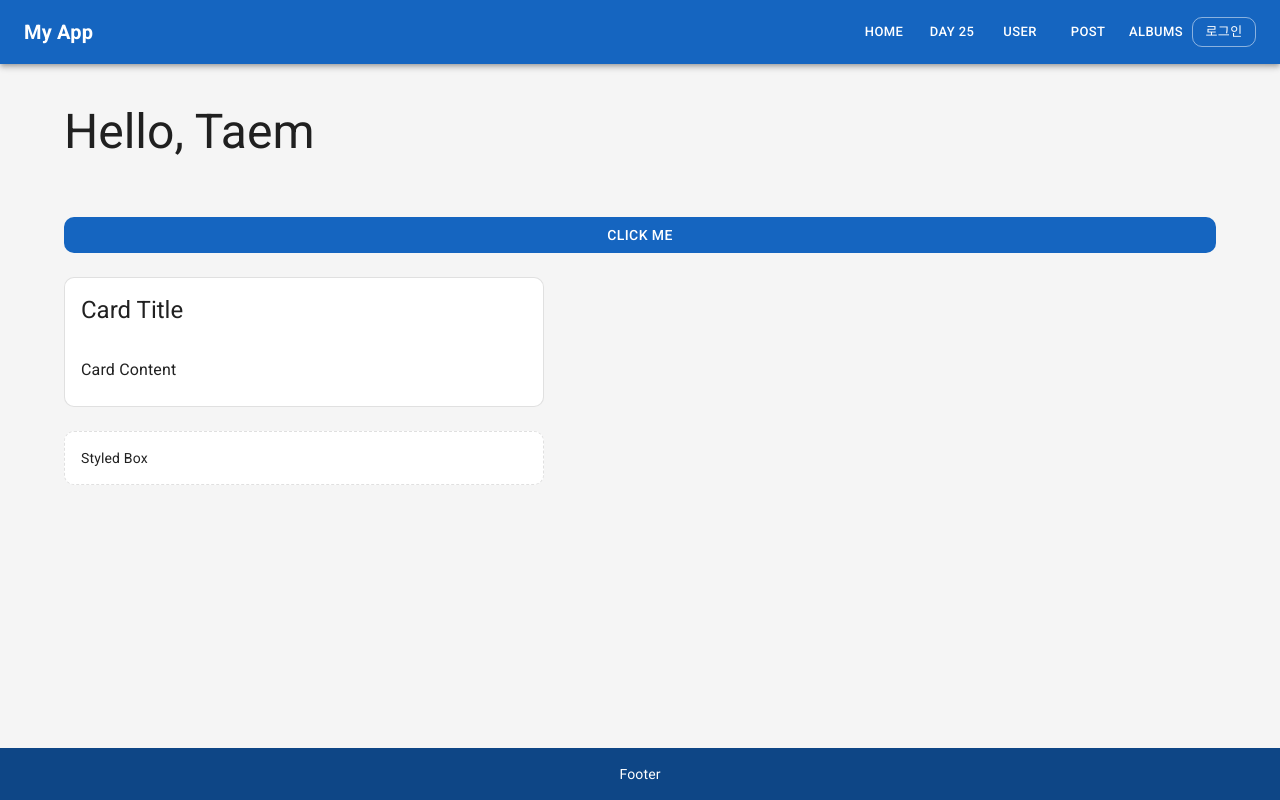
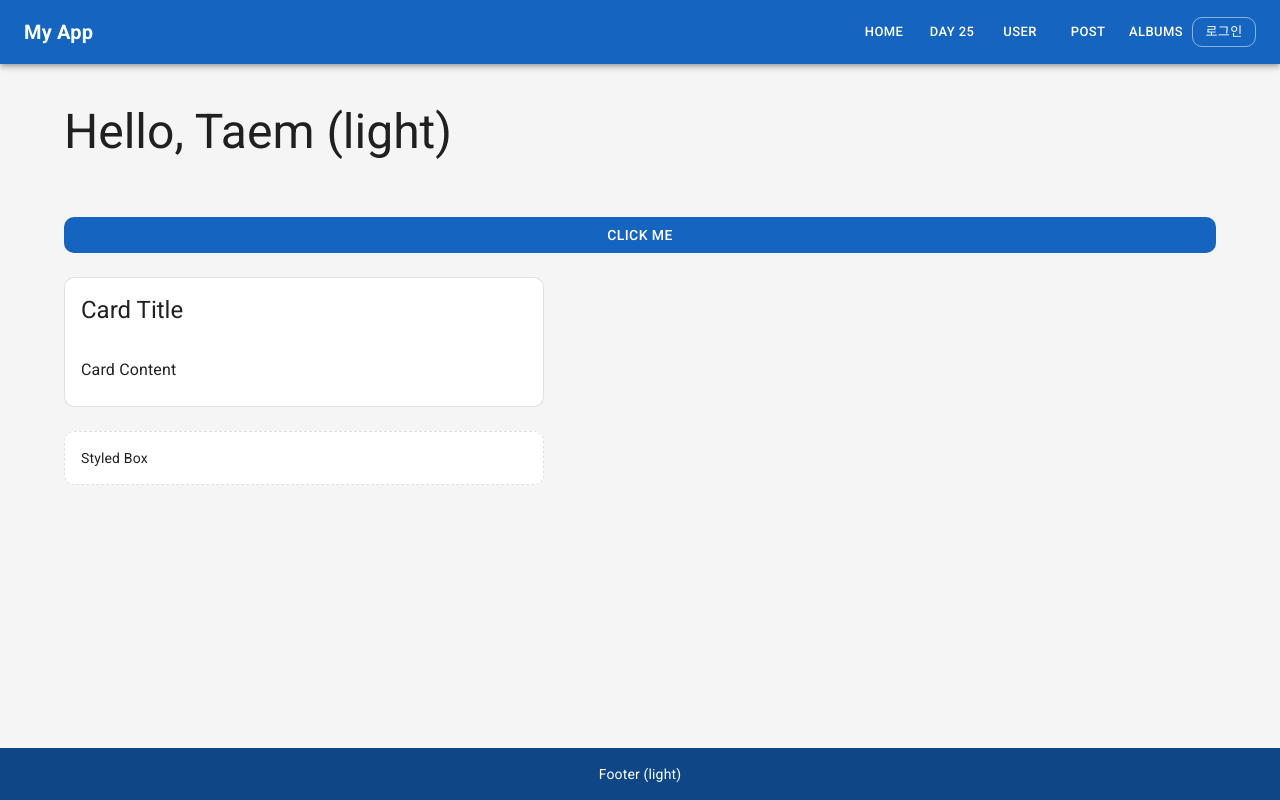
Before and after one commit to GoodPineApple/oz-react, a React (Vite) app: page / in a window 1280 px wide. Built offline with nearby package versions, Linux system fonts and the light colour scheme; no server answers.

Commit message:
themeContext useContext

```diff
--- a/src/day25/Day25Page.jsx
+++ b/src/day25/Day25Page.jsx
@@ -1,4 +1,4 @@
-import { useState } from "react";
+import { useState, useContext } from "react";
 import Typography from "@mui/material/Typography";
 import Stack from "@mui/material/Stack";
 import Divider from "@mui/material/Divider";
@@ -8,14 +8,16 @@ import UserForm from "./user-form/UserForm";
 import DataFetch from "./data-fetch/DataFetch";
 import InputControl from "../common/input/InputControl";
 import Card from "../common/card/Card";
+import { MyThemeContext } from "../context/MyThemeContext";
 
 const Day25Page = () => {
   const [text, setText] = useState("");
+  const { theme } = useContext(MyThemeContext);
 
   return (
     <Stack spacing={3} sx={{ maxWidth: 720, mx: "auto" }}>
       <Typography variant="h4" component="h1">
-        Day 25
+        Day 25 ({theme})
       </Typography>
       <Counter />
       <Divider />
--- a/src/layout/Footer.jsx
+++ b/src/layout/Footer.jsx
@@ -1,7 +1,10 @@
+import { useContext } from "react";
 import Box from "@mui/material/Box";
 import Typography from "@mui/material/Typography";
+import { MyThemeContext } from "../context/MyThemeContext";
 
 const Footer = () => {
+  const { theme } = useContext(MyThemeContext);
   return (
     <Box
       component="footer"
@@ -13,7 +16,7 @@ const Footer = () => {
         textAlign: "center",
       }}
     >
-      <Typography variant="body2">Footer</Typography>
+      <Typography variant="body2">Footer ({theme})</Typography>
     </Box>
   );
 };
--- a/src/main/MainPage.jsx
+++ b/src/main/MainPage.jsx
@@ -1,13 +1,16 @@
+import { useContext } from "react";
 import { Typography, Button, Stack } from "@mui/material";
 import Card from "../common/card/Card";
 import StyledBox from "../common/box/StyledBox";
+import { MyThemeContext } from "../context/MyThemeContext";
 
 const Greeting = () => {
+  const { theme } = useContext(MyThemeContext);
   const name = "Taem";
   return (
     <Stack alignItems="center" sx={{ py: 2 }}>
       <Typography variant="h3" component="h1" gutterBottom>
-        Hello, {name}
+        Hello, {name} ({theme})
       </Typography>
     </Stack>
   );
```
